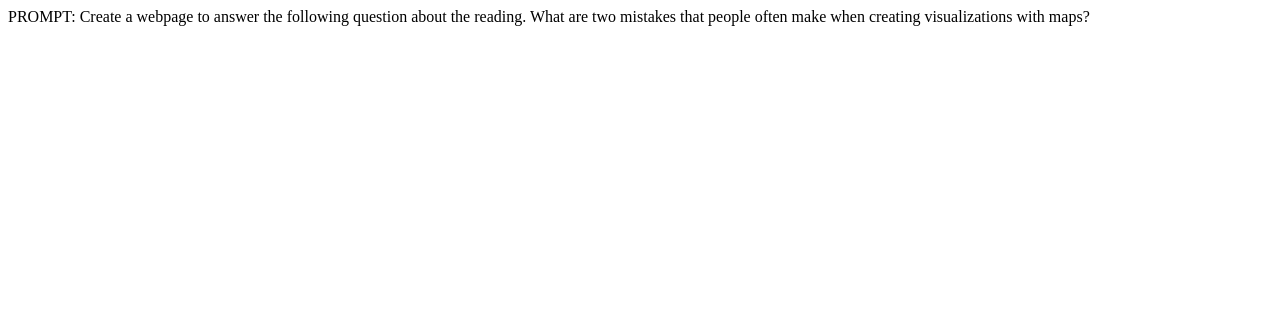
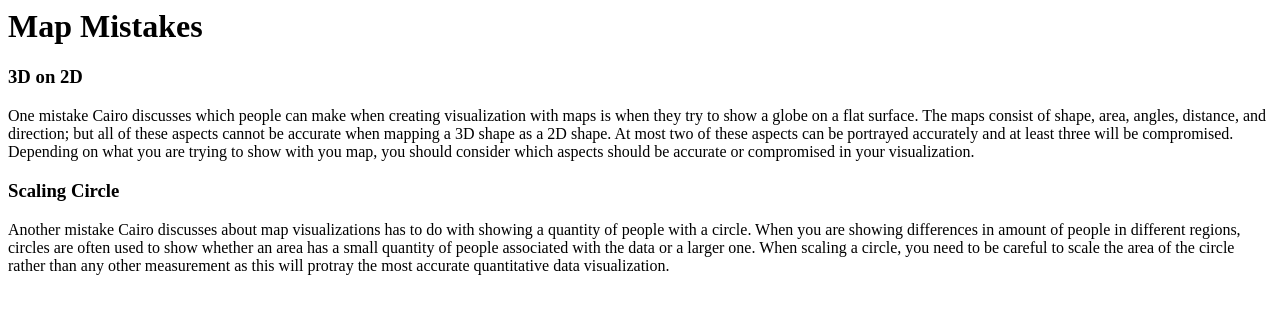
Before and after one commit to SarahBridges/maps, a plain HTML site: page index.html in a window 1280 px wide. Drawn offline with Linux system fonts and the light colour scheme.

Commit message:
Update index.html

```diff
--- a/index.html
+++ b/index.html
@@ -1,2 +1,23 @@
-PROMPT: Create a webpage to answer the following question about the reading. What are two mistakes that people often make when
-creating visualizations with maps?
+<html>
+  <body>
+
+    <h1>Map Mistakes</h1>
+
+    <h3>3D on 2D</h3>
+
+    <p>One mistake Cairo discusses which people can make when creating visualization with maps is when they try to show a
+      globe on a flat surface. The maps consist of shape, area, angles, distance, and direction; but all of these aspects
+      cannot be accurate when mapping a 3D shape as a 2D shape. At most two of these aspects can be portrayed accurately and
+      at least three will be compromised. Depending on what you are trying to show with you map, you should consider which
+      aspects should be accurate or compromised in your visualization.</p>
+
+    <h3>Scaling Circle</h3>
+
+    <p>Another mistake Cairo discusses about map visualizations has to do with showing a quantity of people with a circle. When
+      you are showing differences in amount of people in different regions, circles are often used to show whether an area
+      has a small quantity of people associated with the data or a larger one. When scaling a circle, you need to be careful to
+      scale the area of the circle rather than any other measurement as this will protray the most accurate quantitative data
+      visualization.</p>
+
+  </body>
+</html>
```
